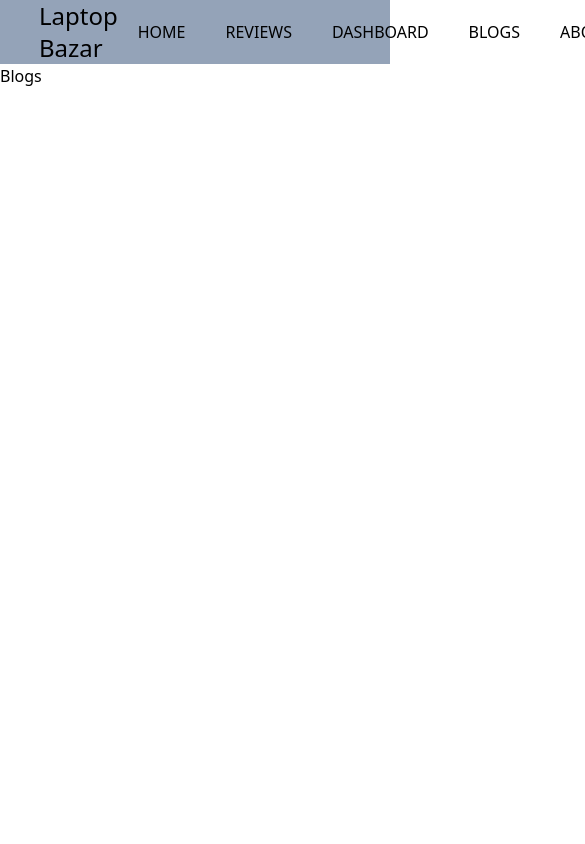
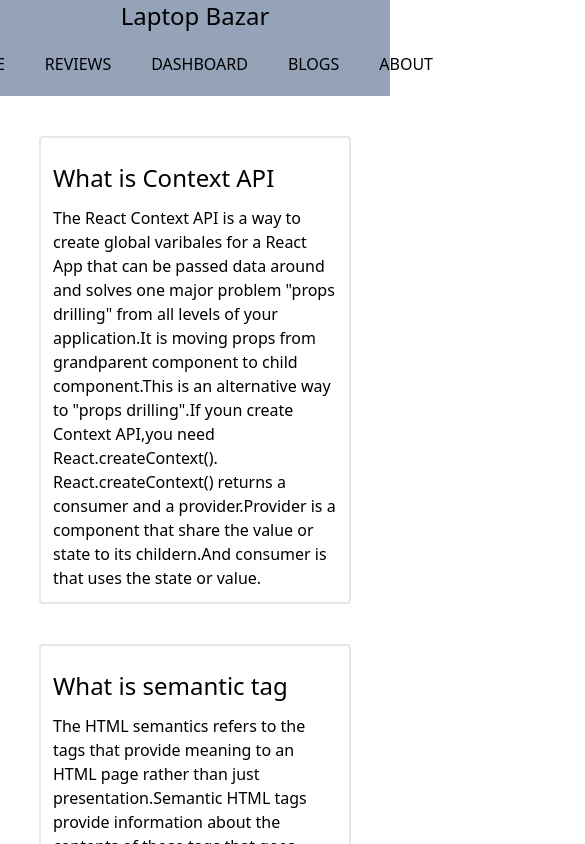
Before and after one commit to AbdMamun1999/product-analysis, a React (Create React App) app: page /blogs in a window 390 px wide. Shown: the top 844 px of the page, 585 px wide, since content can reach past the window. Built offline with nearby package versions, Linux system fonts and the light colour scheme.

Commit message:
add question answer

```diff
--- a/public/index.html
+++ b/public/index.html
@@ -24,7 +24,7 @@
       work correctly both with client-side routing and a non-root public URL.
       Learn how to configure a non-root public URL by running `npm run build`.
     -->
-    <title>React App</title>
+    <title>Laptop Bazar</title>
   </head>
   <body>
     <noscript>You need to enable JavaScript to run this app.</noscript>
--- a/src/component/Banner/Banner.js
+++ b/src/component/Banner/Banner.js
@@ -4,7 +4,7 @@ import BannerTitle from '../BannerTitle/BannerTitle';
 
 const Banner = () => {
     return (
-        <div className='flex h-4/5	'>
+        <div className='flex lg:flex-row sm:flex-col'>
             <BannerTitle></BannerTitle>
             <BannerImage></BannerImage>
         </div>
--- a/src/component/Blogs/Blogs.js
+++ b/src/component/Blogs/Blogs.js
@@ -2,8 +2,17 @@ import React from 'react';
 
 const Blogs = () => {
     return (
-        <div>
-            <h3>Blogs</h3>
+        <div className='w-4/5 grid lg:grid-cols-2 gap-10 mx-auto my-10'>
+            <div className='border-2 rounded p-3'>
+                <h3 className='text-2xl my-3'>What is Context API</h3>
+                <p>
+                    The React Context API is a way to create global varibales for a React App that can be passed data around and solves one major problem "props drilling" from all levels of your application.It is moving props from grandparent component to child component.This is an alternative way to "props drilling".If youn create Context API,you need React.createContext(). React.createContext() returns a consumer and a provider.Provider is a component that share the value or state to its childern.And consumer is that uses the state or value.
+                </p>
+            </div>
+            <div className='border-2 rounded p-3'>
+                <h3 className='text-2xl my-3'>What is semantic tag</h3>
+                <p>The HTML semantics refers to the tags that provide meaning to an HTML page rather than just presentation.Semantic HTML tags provide information about the contents of those tags that goes beyond just how they look on a page.Search engines will consider its contents as important keywords to influence the page's search rankings.Some semantic tags are "article tag, aside tag, details tag,figcaption tag, footer tag, header tag, main tag".Using semantic tags gives you many more hooks for styling your content</p>
+            </div>
         </div>
     );
 };
--- a/src/component/CustomerReviews/CustomerReviews.js
+++ b/src/component/CustomerReviews/CustomerReviews.js
@@ -15,7 +15,7 @@ const CustomerReviews = () => {
     return (
         <div>
             <h3 className='text-xl text-center mb-8 font-bold'>Customer Reviews</h3>
-            <div className='grid grid-cols-3 gap-5'>
+            <div className='grid lg:grid-cols-3 gap-5'>
                 {
                     reviewsSlice.map(review => <Review
                         key={review.id}
--- /dev/null
+++ b/src/component/Header/Header.css
@@ -0,0 +1,5 @@
+@media screen and (max-width:620px) {
+    .col{
+        flex-direction: column;
+    }
+}
--- a/src/component/Header/Header.js
+++ b/src/component/Header/Header.js
@@ -1,11 +1,12 @@
 import React from 'react';
 import { Link } from 'react-router-dom';
+import './Header.css'
 
 const Header = () => {
     return (
         <div>
             <nav className='list-none  bg-slate-400'>
-                <div className='w-4/5 flex justify-between items-center mx-auto'>
+                <div className='w-4/5 flex justify-between items-center mx-auto lg:flex-row col'>
                     <h2 className='text-2xl font-medium'>
                         <Link to='/'>Laptop Bazar</Link>
                     </h2>
```
Also changed, not shown: 1 other file (tests, documents, lock files or other folders).
